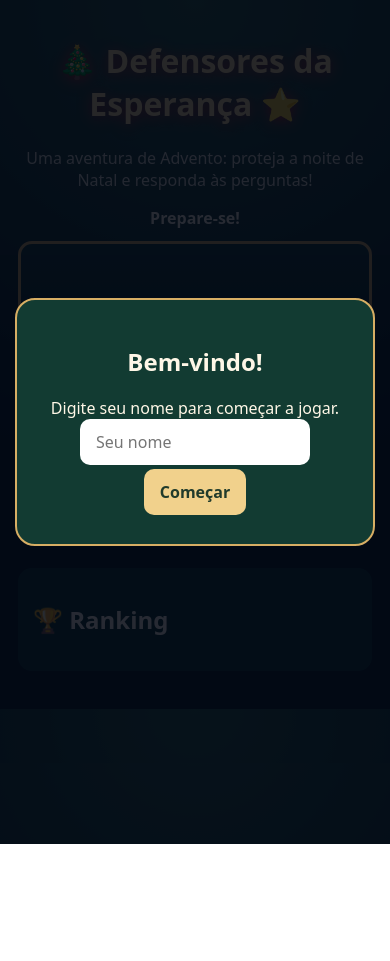
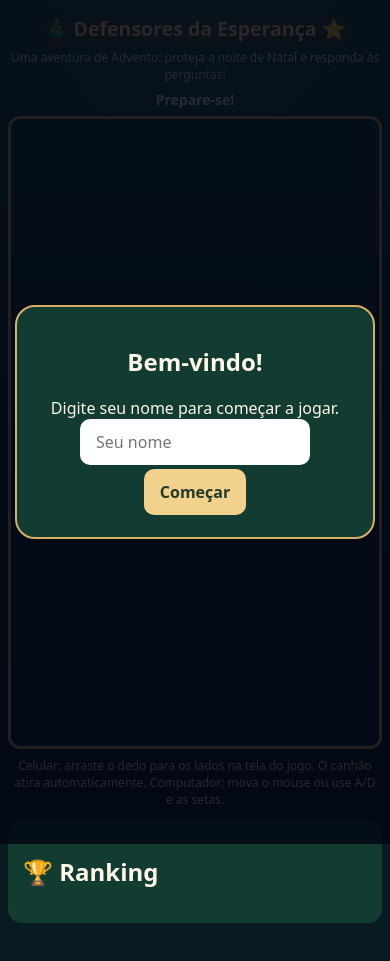
Before and after one commit to nicollas-ar/crisma, a plain HTML site: page index.html in a window 390 px wide. Before the commit the page ends 844 px from the top, so only its background shows below. Drawn offline with Linux system fonts and the light colour scheme; no server answers.

Commit message:
Amplia área de jogo no celular em formato vertical responsivo

```diff
--- a/index.html
+++ b/index.html
@@ -1,8 +1,8 @@
 <!doctype html><html lang="pt-BR"><head><meta charset="utf-8"><meta name="viewport" content="width=device-width,initial-scale=1"><title>Defensores da Esperança</title><style>
 *{box-sizing:border-box}body{margin:0;background:radial-gradient(circle at 50% 0%,#275c47,#071b20 65%);color:#fff7e7;font:16px system-ui,sans-serif}main{max-width:980px;margin:auto;padding:18px}h1{color:#ffe5a2;text-shadow:0 2px 14px #bc2626;text-align:center}p{text-align:center;color:#e8e5d7}canvas{width:100%;height:auto;background:linear-gradient(#173d36,#061c29);border:3px solid #d7ae64;border-radius:14px;display:block;touch-action:none}button,input{padding:12px 16px;border-radius:10px;border:0;font:inherit}button{background:#f1d18c;color:#213b2b;font-weight:bold;cursor:pointer;margin:4px}input{max-width:230px}#controls{text-align:center;margin:12px}#status{text-align:center;font-weight:bold;margin:12px}#overlay{position:fixed;inset:0;background:#020713d9;display:flex;align-items:center;justify-content:center;padding:15px;z-index:2}#panel{width:min(550px,100%);background:#123b32;border:2px solid #d7ae64;padding:25px;border-radius:20px;text-align:center;max-height:90vh;overflow:auto}#options button{display:block;width:100%;text-align:left;background:#fff0d6}#ranking{max-width:480px;margin:20px auto;background:#123b32;border-radius:14px;padding:15px}li{padding:5px}small{color:#cbd5e1}
-</style></head><body><main><h1>🎄 Defensores da Esperança ⭐</h1><p>Uma aventura de Advento: proteja a noite de Natal e responda às perguntas!</p><div id="status">Prepare-se!</div><canvas id="game" width="900" height="510"></canvas><p>Celular: arraste o dedo para os lados na tela do jogo. O canhão atira automaticamente. Computador: mova o mouse ou use A/D e as setas.</p><section id="ranking"><h2>🏆 Ranking</h2><ol id="board"></ol></section></main><div id="overlay"><div id="panel"><h2 id="heading">Bem-vindo!</h2><div id="message">Digite seu nome para começar a jogar.</div><div id="options"></div><div id="entry"><input id="name" maxlength="32" placeholder="Seu nome"><button id="start">Começar</button></div></div></div><script>
+@media(max-width:650px){main{padding:8px 8px 18px}h1{font-size:clamp(19px,5vw,25px);margin:7px 0}main>p:first-of-type{font-size:12px;margin:5px 0}#status{margin:7px 0;font-size:14px}canvas{height:75dvh;min-height:440px;max-height:850px;border-radius:12px}main>p:nth-of-type(2){font-size:12px;margin:8px 3px}#ranking{margin-top:12px}#panel{padding:18px}} </style></head><body><main><h1>🎄 Defensores da Esperança ⭐</h1><p>Uma aventura de Advento: proteja a noite de Natal e responda às perguntas!</p><div id="status">Prepare-se!</div><canvas id="game" width="900" height="510"></canvas><p>Celular: arraste o dedo para os lados na tela do jogo. O canhão atira automaticamente. Computador: mova o mouse ou use A/D e as setas.</p><section id="ranking"><h2>🏆 Ranking</h2><ol id="board"></ol></section></main><div id="overlay"><div id="panel"><h2 id="heading">Bem-vindo!</h2><div id="message">Digite seu nome para começar a jogar.</div><div id="options"></div><div id="entry"><input id="name" maxlength="32" placeholder="Seu nome"><button id="start">Começar</button></div></div></div><script>
 const c=document.querySelector("#game"),ctx=c.getContext("2d"),overlay=document.querySelector("#overlay"),heading=document.querySelector("#heading"),message=document.querySelector("#message"),options=document.querySelector("#options"),entry=document.querySelector("#entry"),status=document.querySelector("#status");
-let running=false,waiting=false,ended=false,ship={x:450},rocks=[],shots=[],powers=[],keys={},wave=0,score=0,spawn=0,fireCooldown=0,kills=0,shield=0,rapid=0,slow=0,invulnerable=0,last=0;
+let H=510;function resizeGame(){if(window.innerWidth<=650){const box=c.getBoundingClientRect();H=Math.max(510,Math.round(900*box.height/Math.max(1,box.width)))}else{H=510}c.height=H}window.addEventListener("resize",resizeGame);resizeGame();let running=false,waiting=false,ended=false,ship={x:450},rocks=[],shots=[],powers=[],keys={},wave=0,score=0,spawn=0,fireCooldown=0,kills=0,shield=0,rapid=0,slow=0,invulnerable=0,last=0;
 async function api(path,data){const r=await fetch(path,{method:"POST",headers:{"Content-Type":"application/json"},body:JSON.stringify(data||{})});const v=await r.json();if(!r.ok)throw Error(v.error||"Erro de conexão");return v}
 async function ranking(){try{let r=await fetch("/api/ranking");let rows=await r.json();document.querySelector("#board").replaceChildren(...rows.map(x=>{let li=document.createElement("li");li.textContent=x.name+" — "+x.score+" pontos ("+x.waves+" ondas)";return li}))}catch(e){}}
 function modal(title,body){running=false;overlay.style.display="flex";heading.textContent=title;message.textContent=body;options.replaceChildren();entry.style.display="none"}
@@ -10,18 +10,18 @@ function reset(){rocks=[];shots=[];powers=[];wave=1;score=0;kills=0;ship.x=450;s
 document.querySelector("#start").onclick=async()=>{try{await api("/api/start",{name:document.querySelector("#name").value});reset()}catch(e){message.textContent=e.message}};
 async function end(reason){if(ended)return;ended=true;running=false;try{await api("/api/end")}catch(e){}modal("Fim de jogo",reason+" Pontuação: "+score);const b=document.createElement("button");b.textContent="Jogar novamente";b.onclick=()=>{entry.style.display="block";heading.textContent="Nova partida";message.textContent="Digite seu nome para tentar novamente.";b.remove()};options.append(b);ranking()}
 async function ask(){if(waiting||ended)return;waiting=true;running=false;modal("Onda "+wave+" concluída!","Responda corretamente para continuar.");try{let q=await api("/api/question");message.textContent=q.question;q.options.forEach((o,i)=>{let b=document.createElement("button");b.textContent=String.fromCharCode(65+i)+") "+o;b.onclick=async()=>{options.querySelectorAll("button").forEach(x=>x.disabled=true);try{let a=await api("/api/answer",{choice:i});if(!a.correct){score=a.score;ended=true;modal("Resposta incorreta","Correta: "+a.answer+". Sua pontuação: "+score);let retry=document.createElement("button");retry.textContent="Recomeçar";retry.onclick=()=>{entry.style.display="block";heading.textContent="Nova partida";message.textContent="Digite seu nome.";retry.remove()};options.append(retry);ranking();return}score=a.score;wave=a.waves+1;kills=0;rocks=[];shots=[];powers=[];waiting=false;overlay.style.display="none";running=true;last=performance.now();requestAnimationFrame(frame)}catch(e){modal("Erro",e.message)}};options.append(b)})}catch(e){modal("Erro",e.message)}}
-function shoot(){if(fireCooldown>0)return;shots.push({x:ship.x,y:447});fireCooldown=rapid>0?6:13}
+function shoot(){if(fireCooldown>0)return;shots.push({x:ship.x,y:H-63});fireCooldown=rapid>0?6:13}
 function spawnRock(){rocks.push({x:25+Math.random()*850,y:-20,r:13+Math.random()*15,s:1.2+wave*.17+Math.random()*.8})}
-function frame(t){if(!running)return;let dt=Math.min(2,(t-last)/16.7||1);last=t;ctx.clearRect(0,0,900,510);ctx.fillStyle="#f5f7ff";for(let i=0;i<65;i++){let x=(i*137)%900,y=(i*79+(t*.018*(i%3+1)))%450;ctx.fillRect(x,y,2,2)}
+function frame(t){if(!running)return;let dt=Math.min(2,(t-last)/16.7||1);last=t;ctx.clearRect(0,0,900,510);ctx.fillStyle="#f5f7ff";for(let i=0;i<65;i++){let x=(i*137)%900,y=(i*79+(t*.018*(i%3+1)))%(H-70);ctx.fillRect(x,y,2,2)}
 if(keys.ArrowLeft||keys.a||keys.A)ship.x-=6*dt;if(keys.ArrowRight||keys.d||keys.D)ship.x+=6*dt;ship.x=Math.max(25,Math.min(875,ship.x));shoot();fireCooldown=Math.max(0,fireCooldown-dt);shield=Math.max(0,shield-dt);rapid=Math.max(0,rapid-dt);slow=Math.max(0,slow-dt);invulnerable=Math.max(0,invulnerable-dt);
-spawn-=dt;if(spawn<=0){spawnRock();spawn=Math.max(15,48-wave*2)}
+spawn-=dt;if(spawn<=0){spawnRock();spawn=Math.max(12,Math.round((48-wave*2)*510/H))}
 ctx.fillStyle=shield>0?"#b5f3df":"#c83838";ctx.beginPath();ctx.moveTo(ship.x,442);ctx.lineTo(ship.x-25,485);ctx.lineTo(ship.x+25,485);ctx.fill();ctx.fillStyle="#f6d38c";ctx.fillRect(ship.x-5,430,10,32);
 if(shield>0){ctx.strokeStyle="#66e5e0";ctx.lineWidth=3;ctx.beginPath();ctx.arc(ship.x,461,40,0,Math.PI*2);ctx.stroke()}
 shots.forEach(s=>{s.y-=11*dt;ctx.fillStyle="#f8da72";ctx.fillRect(s.x-3,s.y,6,16)});shots=shots.filter(s=>s.y>-20);
 rocks.forEach(r=>{r.y+=r.s*(slow>0?.45:1)*dt;ctx.fillStyle="#b88e7b";ctx.beginPath();ctx.arc(r.x,r.y,r.r,0,Math.PI*2);ctx.fill()});
 for(let i=rocks.length-1;i>=0;i--){let r=rocks[i];for(let j=shots.length-1;j>=0;j--){let s=shots[j];if(Math.hypot(s.x-r.x,s.y-r.y)<r.r+8){rocks.splice(i,1);shots.splice(j,1);kills++;if(Math.random()<.16)powers.push({x:r.x,y:r.y,type:Math.floor(Math.random()*3)});break}}}
-powers.forEach(p=>{p.y+=2*dt;ctx.fillStyle=["#5eead4","#f472b6","#93c5fd"][p.type];ctx.fillRect(p.x-12,p.y-12,24,24);if(Math.abs(p.x-ship.x)<34&&p.y>426){if(p.type===0)shield=600;if(p.type===1)rapid=600;if(p.type===2)slow=600;p.y=999}});powers=powers.filter(p=>p.y<510);
-for(let i=rocks.length-1;i>=0;i--){let r=rocks[i];if(r.y>492){end("Um meteoro atingiu o solo.");return}if(Math.hypot(r.x-ship.x,r.y-461)<r.r+20){if(shield>0){rocks.splice(i,1);shield=0}else{end("Seu canhão foi atingido.");return}}}
+powers.forEach(p=>{p.y+=2*dt;ctx.fillStyle=["#5eead4","#f472b6","#93c5fd"][p.type];ctx.fillRect(p.x-12,p.y-12,24,24);if(Math.abs(p.x-ship.x)<34&&p.y>H-84){if(p.type===0)shield=600;if(p.type===1)rapid=600;if(p.type===2)slow=600;p.y=999}});powers=powers.filter(p=>p.y<H);
+for(let i=rocks.length-1;i>=0;i--){let r=rocks[i];if(r.y>H-18){end("Um meteoro atingiu o solo.");return}if(Math.hypot(r.x-ship.x,r.y-(H-49))<r.r+20){if(shield>0){rocks.splice(i,1);shield=0}else{end("Seu canhão foi atingido.");return}}}
 status.textContent="Onda "+wave+" | Pontos "+score+" | Meteoros destruídos "+kills+"/ "+(6+wave*2);
 if(kills>=6+wave*2){ask();return}requestAnimationFrame(frame)}
 document.addEventListener("keydown",e=>{keys[e.key]=true;if([" ","ArrowLeft","ArrowRight"].includes(e.key))e.preventDefault()});document.addEventListener("keyup",e=>keys[e.key]=false);
```
